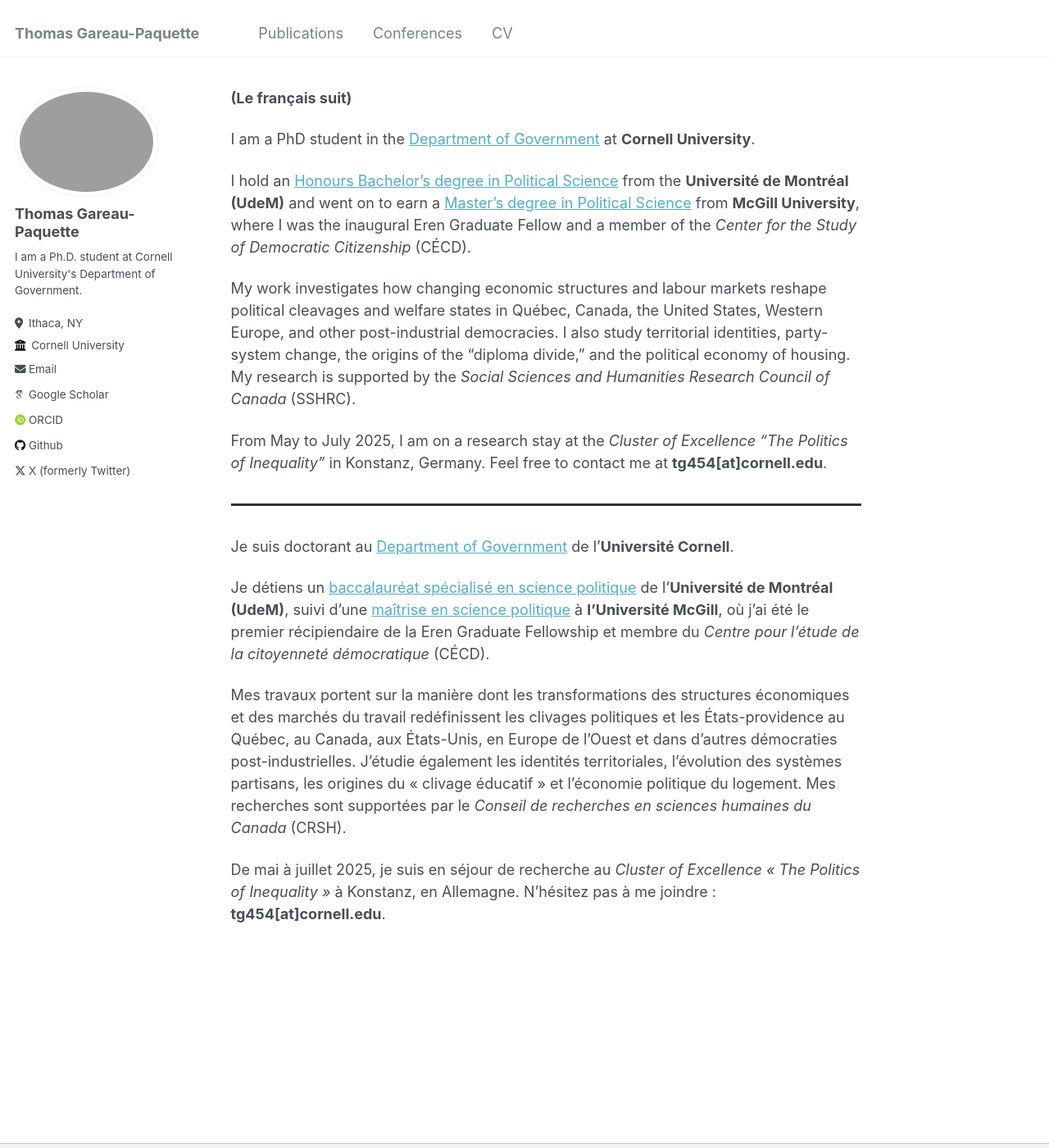
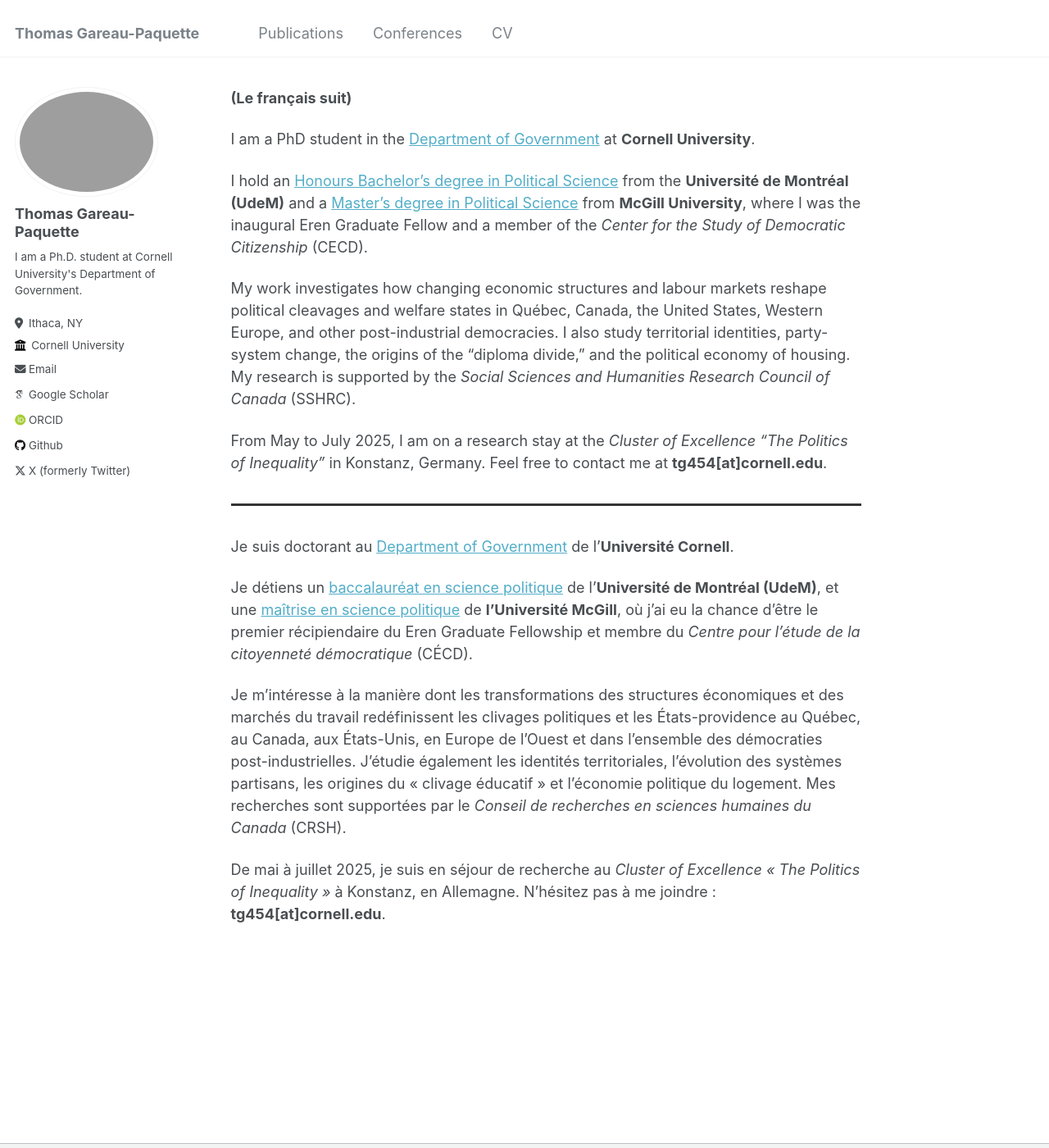
Before and after one commit to ThomasGareau/thomasgareau, a Jekyll site: the page built from _pages/about.md, in a window 1280 px wide and 1400 px high. Shown: the whole window at 82% size. Built offline with Jekyll 4.4.1, drawn with Linux system fonts in a browser that asks for light colours; some web fonts are replaced.

Commit message:
Update FR

```diff
--- a/_pages/about.md
+++ b/_pages/about.md
@@ -11,7 +11,7 @@
 
 I am a PhD student in the [Department of Government](https://government.cornell.edu/thomas-gareau-paquette-0) at **Cornell University**.
 
-I hold an [Honours Bachelor’s degree in Political Science](https://pol.umontreal.ca/programmes-cours/premier-cycle/baccalaureat-science-politique/) from the **Université de Montréal (UdeM)** and went on to earn a [Master’s degree in Political Science](https://www.mcgill.ca/politicalscience/grad/admissions/ma) from **McGill University**, where I was the inaugural Eren Graduate Fellow and a member of the *Center for the Study of Democratic Citizenship* (CÉCD).
+I hold an [Honours Bachelor’s degree in Political Science](https://pol.umontreal.ca/programmes-cours/premier-cycle/baccalaureat-science-politique/) from the **Université de Montréal (UdeM)** and a [Master’s degree in Political Science](https://www.mcgill.ca/politicalscience/grad/admissions/ma) from **McGill University**, where I was the inaugural Eren Graduate Fellow and a member of the *Center for the Study of Democratic Citizenship* (CECD).
 
 My work investigates how changing economic structures and labour markets reshape political cleavages and welfare states in Québec, Canada, the United States, Western Europe, and other post-industrial democracies. I also study territorial identities, party-system change, the origins of the “diploma divide,” and the political economy of housing. My research is supported by the *Social Sciences and Humanities Research Council of Canada* (SSHRC).
 
@@ -21,8 +21,8 @@
 
 Je suis doctorant au [Department of Government](https://government.cornell.edu/thomas-gareau-paquette-0) de l’**Université Cornell**.
 
-Je détiens un [baccalauréat spécialisé en science politique](https://pol.umontreal.ca/programmes-cours/premier-cycle/baccalaureat-science-politique/) de l’**Université de Montréal (UdeM)**, suivi d’une [maîtrise en science politique](https://www.mcgill.ca/politicalscience/grad/admissions/ma) à **l’Université McGill**, où j’ai été le premier récipiendaire de la Eren Graduate Fellowship et membre du *Centre pour l’étude de la citoyenneté démocratique* (CÉCD).
+Je détiens un [baccalauréat en science politique](https://pol.umontreal.ca/programmes-cours/premier-cycle/baccalaureat-science-politique/) de l’**Université de Montréal (UdeM)**, et une [maîtrise en science politique](https://www.mcgill.ca/politicalscience/grad/admissions/ma) de **l’Université McGill**, où j’ai eu la chance d'être le premier récipiendaire du Eren Graduate Fellowship et membre du *Centre pour l’étude de la citoyenneté démocratique* (CÉCD).
 
-Mes travaux portent sur la manière dont les transformations des structures économiques et des marchés du travail redéfinissent les clivages politiques et les États-providence au Québec, au Canada, aux États-Unis, en Europe de l’Ouest et dans d’autres démocraties post-industrielles. J’étudie également les identités territoriales, l’évolution des systèmes partisans, les origines du « clivage éducatif » et l’économie politique du logement. Mes recherches sont supportées par le *Conseil de recherches en sciences humaines du Canada* (CRSH).
+Je m'intéresse à la manière dont les transformations des structures économiques et des marchés du travail redéfinissent les clivages politiques et les États-providence au Québec, au Canada, aux États-Unis, en Europe de l’Ouest et dans l'ensemble des démocraties post-industrielles. J’étudie également les identités territoriales, l’évolution des systèmes partisans, les origines du « clivage éducatif » et l’économie politique du logement. Mes recherches sont supportées par le *Conseil de recherches en sciences humaines du Canada* (CRSH).
 
 De mai à juillet 2025, je suis en séjour de recherche au *Cluster of Excellence « The Politics of Inequality »* à Konstanz, en Allemagne. N’hésitez pas à me joindre : **tg454[at]cornell.edu**.
```
